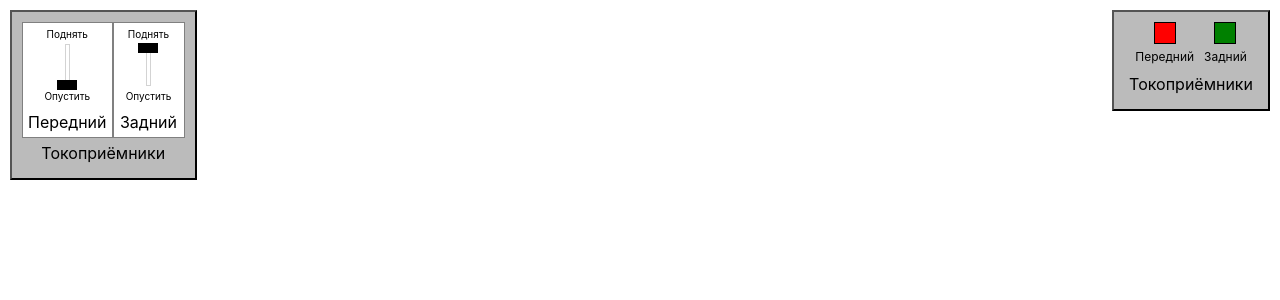
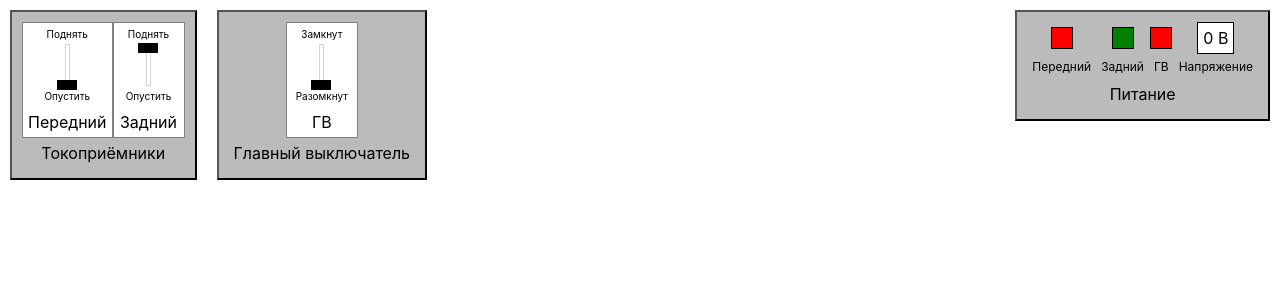
Before and after one commit to PopovDaniil/panel-ts, a React (Create React App) app: page / in a window 1280 px wide. Shown: the top 300 px of the page. Built offline with nearby package versions, Linux system fonts and the light colour scheme.

Commit message:
Добавлен react-компонент Meter, отображающий числовые значения Добавлен класс MainSwitch и состояние current

```diff
--- a/src/App.tsx
+++ b/src/App.tsx
@@ -3,12 +3,13 @@ import './App.sass';
 import Group from './Group/Group';
 import Switcher from './Switcher/Switcher';
 import Indicator from './Indicator/Indicator';
+import Meter from './Meter/Meter'
 
 enum ComponentState {
   stopped, starting, started
 }
 enum SwitchState {
-  off,on
+  off, on
 }
 
 interface IComponent {
@@ -19,6 +20,8 @@ interface IComponent {
 }
 
 abstract class Component implements IComponent {
+  avDelay = 0;
+  onSet(newVal: SwitchState) { }
   protected val: [ComponentState, any]
   constructor(val = 0 as ComponentState) {
     this.val = useState(val) as [ComponentState, any];
@@ -30,32 +33,51 @@ abstract class Component implements IComponent {
     this.val[1](ComponentState.starting);
     setTimeout(() => {
       this.val[1](newVal === 1 ? ComponentState.started : ComponentState.stopped)
-    }, 2000);
+      this.onSet(newVal);
+    }, this.avDelay);
   }
   toSwitch(): SwitchState {
     return this.get() === 0 ? 0 : 1;
   }
+  toString(): string {
+    return ComponentState[this.get()]
+  }
 }
 
-class Pantograph extends Component{
-    toString(): string {
-    return ComponentState[this.get()]
+
+function App() {
+  let [current, setCurrent] = useState(0);
+
+  class Pantograph extends Component {
+    readonly avDelay = 4000;
   }
 
-}
+  class MainSwitch extends Component {
+    readonly avDelay = 1500;
+    onSet() {
+      const powered = (pantographFront.toSwitch() || pantographBack.toSwitch()) && !mainSwitch.toSwitch();
+      console.log(mainSwitch.toSwitch(),powered);
+      powered ? setCurrent(25000) : setCurrent(0)
+    }
+  }
 
-function App() {
-  const PantographFront = new Pantograph(0);
-  const PantographBack = new Pantograph(2);
+  const pantographFront = new Pantograph(0);
+  const pantographBack = new Pantograph(2);
+  const mainSwitch = new MainSwitch(0);
   return (
     <>
       <Group className="left" label="Токоприёмники">
-        <Switcher descrOn="Поднять" descrOff="Опустить" initVal={PantographFront.toSwitch()} label="Передний" onSwitch={PantographFront.set.bind(PantographFront)} />
-        <Switcher descrOn="Поднять" descrOff="Опустить" initVal={PantographBack.toSwitch()} label="Задний" onSwitch={PantographBack.set.bind(PantographBack)} />
+        <Switcher descrOn="Поднять" descrOff="Опустить" initVal={pantographFront.toSwitch()} label="Передний" onSwitch={pantographFront.set.bind(pantographFront)} />
+        <Switcher descrOn="Поднять" descrOff="Опустить" initVal={pantographBack.toSwitch()} label="Задний" onSwitch={pantographBack.set.bind(pantographBack)} />
       </Group>
-      <Group label="Токоприёмники" className="right" id="indicators">
-        <Indicator val={PantographFront.toString()} label="Передний" />
-        <Indicator val={PantographBack.toString()} label="Задний" />
+      <Group label="Главный выключатель" className="left">
+        <Switcher descrOn="Замкнут" descrOff="Разомкнут" initVal={0} label="ГВ" onSwitch={mainSwitch.set.bind(mainSwitch)} />
+      </Group>
+      <Group label="Питание" className="right" id="indicators">
+        <Indicator val={pantographFront.toString()} label="Передний" />
+        <Indicator val={pantographBack.toString()} label="Задний" />
+        <Indicator val={mainSwitch.toString()} label="ГВ" />
+        <Meter label="Напряжение" val={current} unit="В" />
       </Group>
     </>
   );
--- /dev/null
+++ b/src/Meter/Meter.sass
@@ -0,0 +1,13 @@
+%flex-column
+  display: flex
+  flex-direction: column
+  align-items: center
+
+.meter
+    @extend %flex-column
+    margin: auto
+    span
+        border: 1px solid #000
+        padding: 5px
+        text-align: center
+        background-color: #fff
--- /dev/null
+++ b/src/Meter/Meter.tsx
@@ -0,0 +1,13 @@
+import React from 'react'
+import './Meter.sass'
+
+export default (props: { val: number, label: string, unit: string }) => {
+    const val = props.val >= 1000 ? props.val / 1000 : props.val
+    const unit = props.val >= 1000 ? "к" + props.unit : props.unit
+    return (
+        <div className="meter">
+            <span>{val} {unit}</span>
+            <div className="label small">{props.label}</div>
+        </div>
+    )
+}
--- a/src/Switcher/Switcher.tsx
+++ b/src/Switcher/Switcher.tsx
@@ -1,7 +1,7 @@
 import React, { useState } from 'react'
 import './Switcher.sass'
 
-function Switcher(props: {descrOn: string, descrOff: string, label: string, initVal:0|1, onSwitch: (state: 0|1) => void}) {
+function Switcher(props: {descrOn: string, descrOff: string, label?: string, initVal:0|1, onSwitch: (state: 0|1) => void}) {
     const [state, setState] = useState(props.initVal);
     /**
      * @param {Event} e
```
Also changed, not shown: src/Machine/Pantograph.tsx (deleted, +0 -23 lines).
